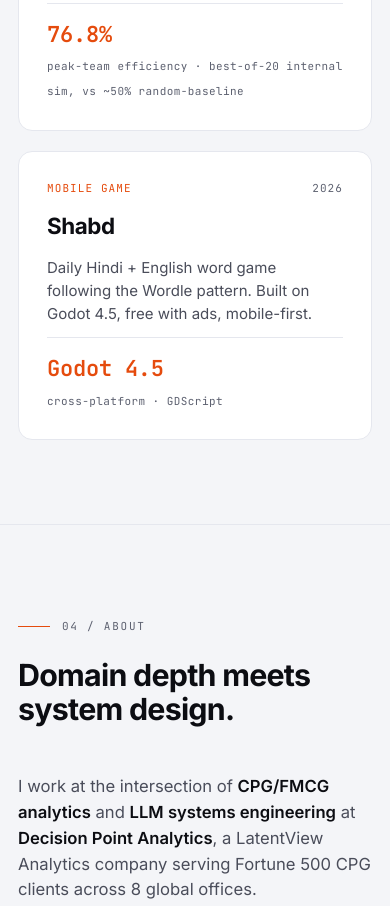
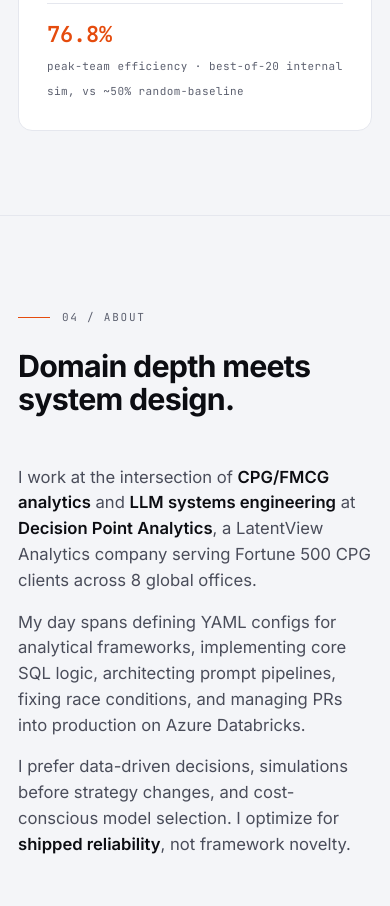
Before and after one commit to dwiwediaman/dwiwediaman.github.io, a website: page index.html in a window 390 px wide. Shown: the part 6127-7033 px from the top of the page. Drawn offline with Linux system fonts and the light colour scheme.

Commit message:
content: hide Shabd project card until launch
Shabd (mobile word game) isn't published yet. Removing it from the public
portfolio to avoid claiming work-in-progress as shipped.

- Removed Shabd <article> from #projects bento.
- Dropped 'card-lg' modifier from NSE Trading Agent so the two remaining
  cards (NSE + Dream11) sit equal-height side-by-side instead of leaving
  an empty bottom-right cell.
- Updated regression test: bento now expects 2 cards, asserts 'Shabd'
  string is absent from rendered HTML (will catch accidental re-add).

Restore: revert this commit when Shabd ships.

```diff
--- a/index.html
+++ b/index.html
@@ -400,7 +400,7 @@
         </header>
 
         <div class="bento">
-          <article class="card card-lg">
+          <article class="card">
             <div class="card-head">
               <span class="card-tag">Algorithmic Trading</span>
               <span class="card-year">2026</span>
@@ -425,19 +425,6 @@
             <div class="card-stat">
               <span class="card-stat-num">76.8%</span>
               <span class="card-stat-label">peak-team efficiency · best-of-20 internal sim, vs ~50% random-baseline</span>
-            </div>
-          </article>
-
-          <article class="card">
-            <div class="card-head">
-              <span class="card-tag">Mobile Game</span>
-              <span class="card-year">2026</span>
-            </div>
-            <h3>Shabd</h3>
-            <p>Daily Hindi + English word game following the Wordle pattern. Built on Godot 4.5, free with ads, mobile-first.</p>
-            <div class="card-stat">
-              <span class="card-stat-num">Godot 4.5</span>
-              <span class="card-stat-label">cross-platform · GDScript</span>
             </div>
           </article>
         </div>
```
Also changed, not shown: tests/site.spec.js (+5 -3 lines).
